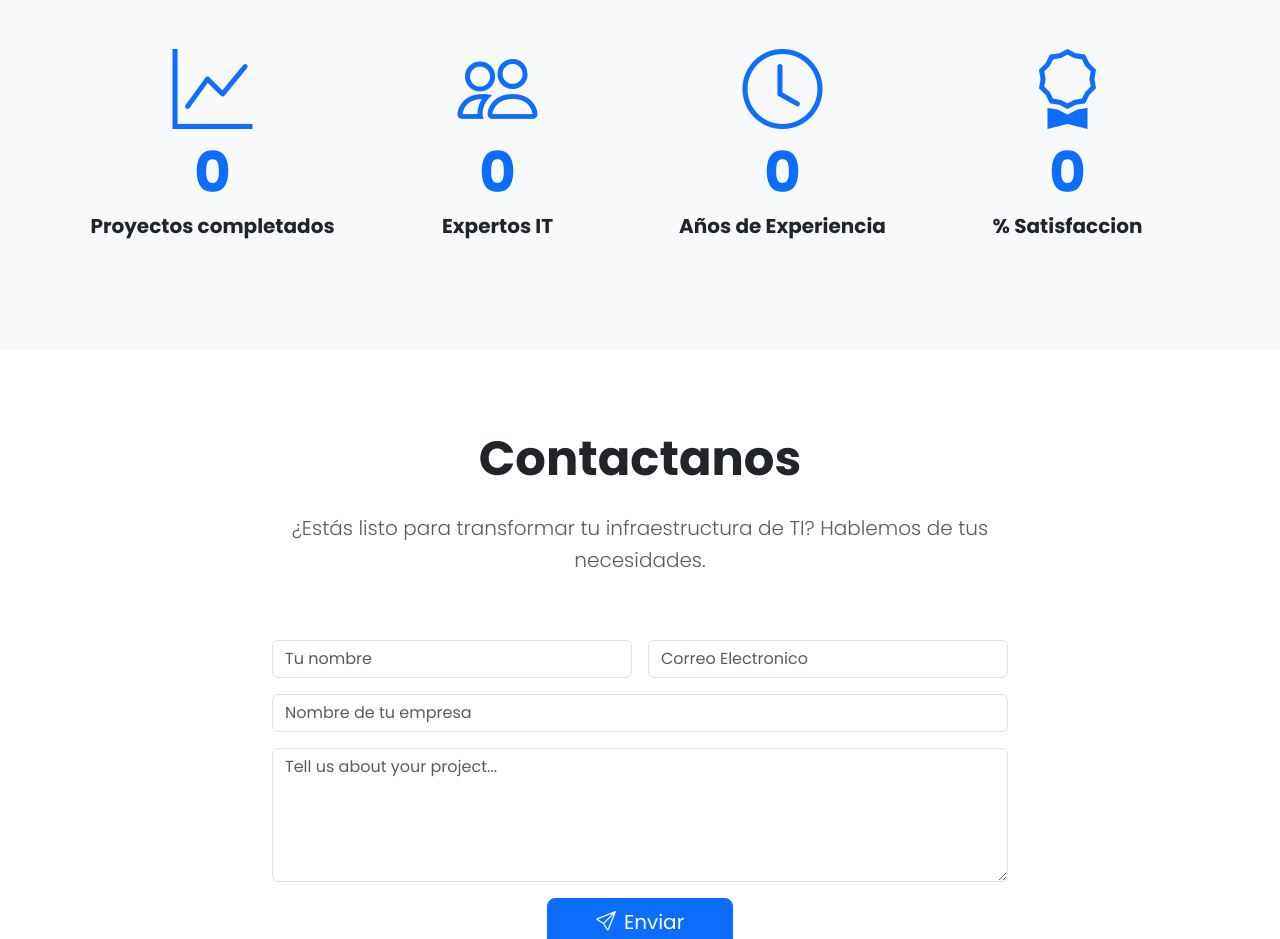
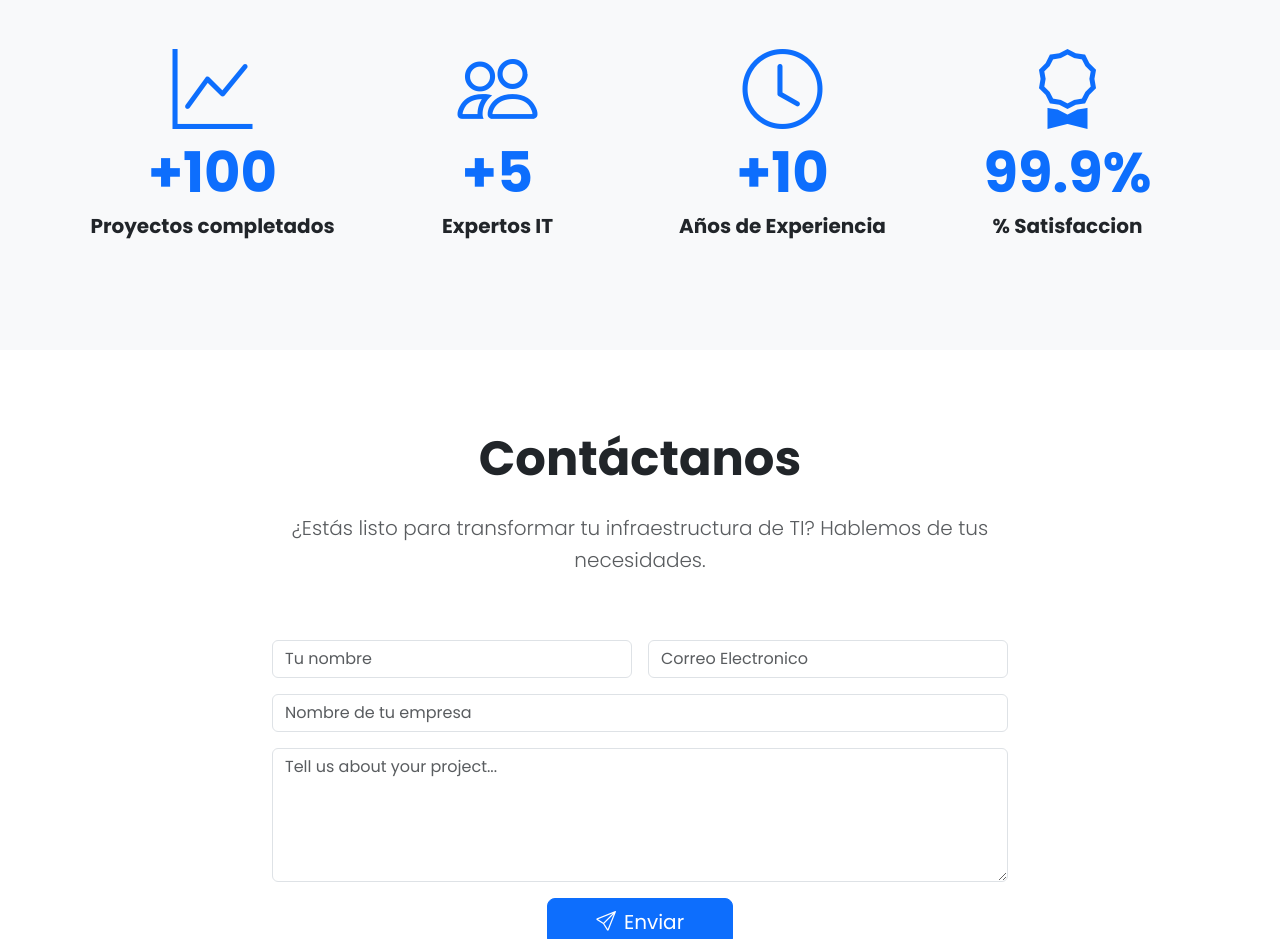
Before and after one commit to natanael-sm/it-consultoria, a plain HTML site: page index.html in a window 1280 px wide. Shown: the part 2120-3059 px from the top of the page. Drawn offline with nearby package versions, Linux system fonts and the light colour scheme; files whose address does not match are found by name.

Commit message:
correccion de estadisticas y acentos

```diff
--- a/index.html
+++ b/index.html
@@ -166,22 +166,22 @@
             <div class="row text-center">
                 <div class="col-lg-3 col-md-6 mb-4">
                     <i class="bi bi-graph-up display-1 text-primary mb-3"></i>
-                    <h3 class="display-4 fw-bold text-primary" data-target="150">0</h3>
+                    <h3 class="display-4 fw-bold text-primary" data-target="150">+100</h3>
                     <p class="h5 fw-bold">Proyectos completados</p>
                 </div>
                 <div class="col-lg-3 col-md-6 mb-4">
                     <i class="bi bi-people display-1 text-primary mb-3"></i>
-                    <h3 class="display-4 fw-bold text-primary" data-target="50">0</h3>
+                    <h3 class="display-4 fw-bold text-primary" data-target="50">+5</h3>
                     <p class="h5 fw-bold">Expertos IT</p>
                 </div>
                 <div class="col-lg-3 col-md-6 mb-4">
                     <i class="bi bi-clock display-1 text-primary mb-3"></i>
-                    <h3 class="display-4 fw-bold text-primary" data-target="15">0</h3>
+                    <h3 class="display-4 fw-bold text-primary" data-target="15">+10</h3>
                     <p class="h5 fw-bold">Años de Experiencia</p>
                 </div>
                 <div class="col-lg-3 col-md-6 mb-4">
                     <i class="bi bi-award display-1 text-primary mb-3"></i>
-                    <h3 class="display-4 fw-bold text-primary" data-target="98">0</h3>
+                    <h3 class="display-4 fw-bold text-primary" data-target="98">99.9%</h3>
                     <p class="h5 fw-bold">% Satisfaccion</p>
                 </div>
             </div>
@@ -193,7 +193,7 @@
         <div class="container">
             <div class="row justify-content-center text-center mb-5">
                 <div class="col-lg-8">
-                    <h2 class="display-5 fw-bold mb-4">Contactanos</h2>
+                    <h2 class="display-5 fw-bold mb-4">Contáctanos</h2>
                     <p class="lead text-muted">
                         ¿Estás listo para transformar tu infraestructura de TI? Hablemos de tus necesidades.
                     </p>
```
